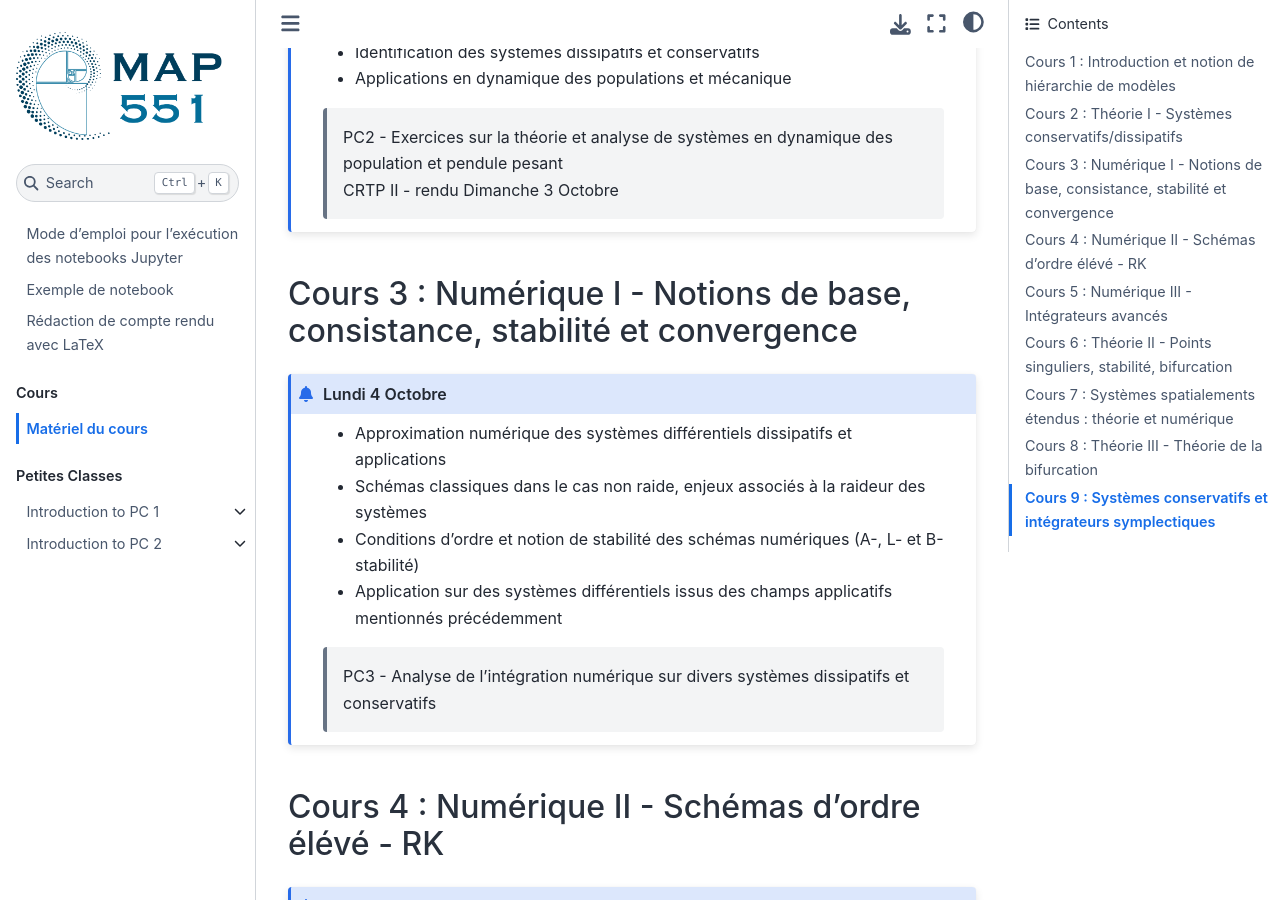
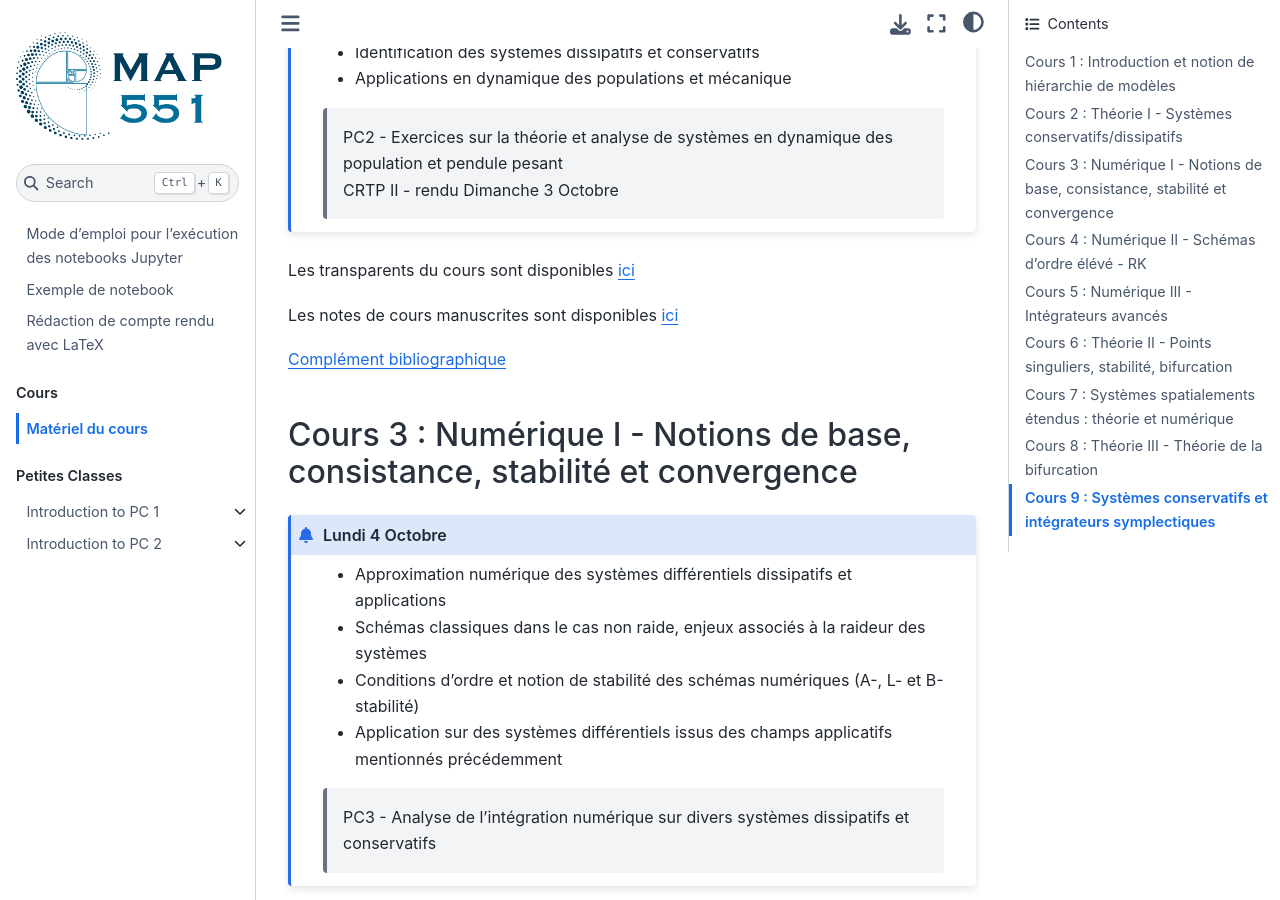
Before and after one commit to hpc-maths/jupyterbook_map551, a Jupyter Book: the page built from content/cours/cours.md, in a window 1280 px wide and 900 px high, scrolled down 1116 px. Built offline with Jupyter Book 1.0.4 settings and Sphinx 7.4.7 and the Sphinx Book theme 1.1.4, drawn with Linux system fonts in a browser that asks for light colours; comment, search, counter and statistics services are not loaded.

Commit message:
add doc for course 2 and update pc2 notebooks

````diff
--- a/content/cours/cours.md
+++ b/content/cours/cours.md
@@ -37,6 +37,11 @@ Deux vidéos de billards de Sinai avec des conditions initiales très légèreme
 
 ```
 
+Les transparents du cours sont disponibles [ici](https://moodle.polytechnique.fr/pluginfile.php/318425/mod_folder/content/0/presMAP551_Cours2_Sept2021.pdf?forcedownload=1)
+
+Les notes de cours manuscrites sont disponibles [ici](https://moodle.polytechnique.fr/pluginfile.php/318425/mod_folder/content/0/MAP551_Massot_Series_20212022_Notes_de_Cours2.pdf?forcedownload=1)
+
+[Complément bibliographique](https://moodle.polytechnique.fr/pluginfile.php/318425/mod_folder/content/0/MAP551_histoire_theorie_Cours2_Massot_2021_2022.zip?forcedownload=1)
 
 ## Cours 3 : Numérique I - Notions de base, consistance, stabilité et convergence
 
````
Also changed, not shown: content/pc/pc02_pendulum.ipynb, content/pc/pc02_population.ipynb.
